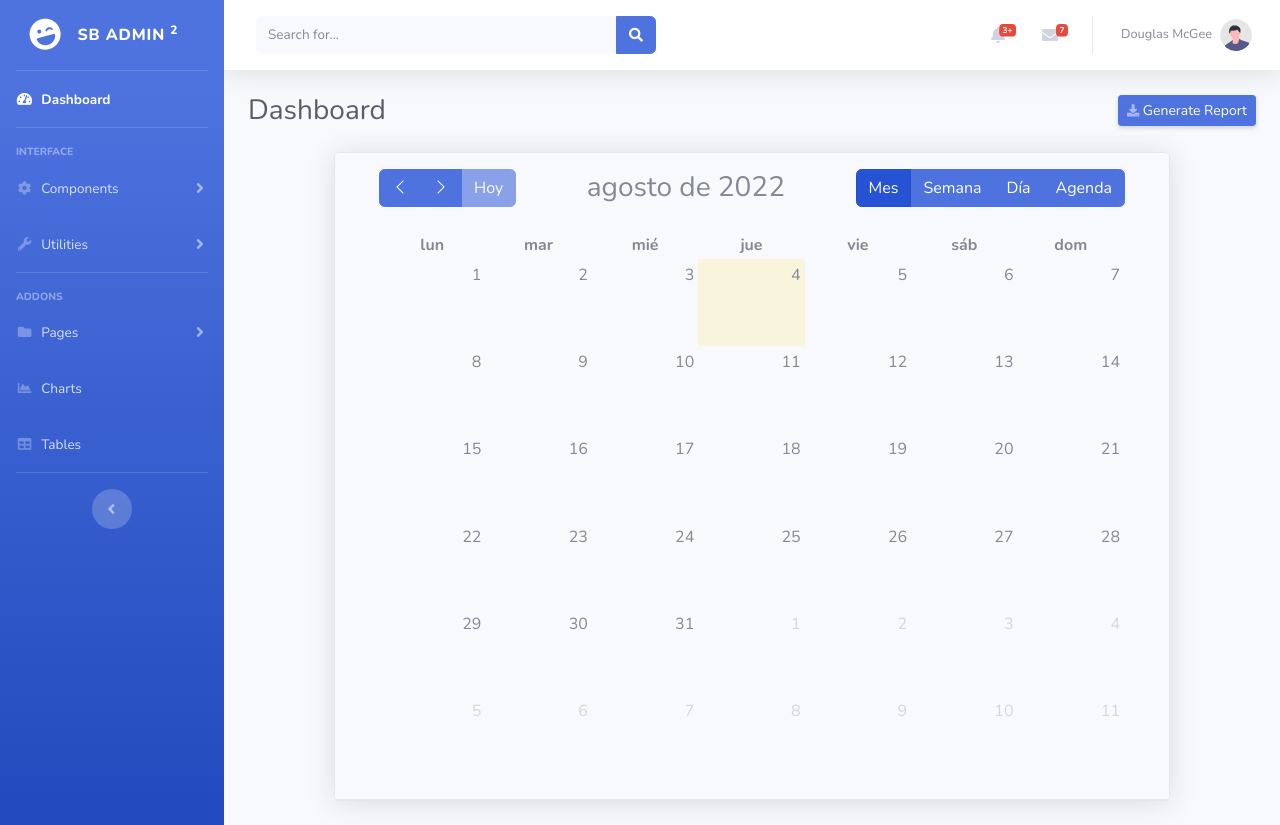
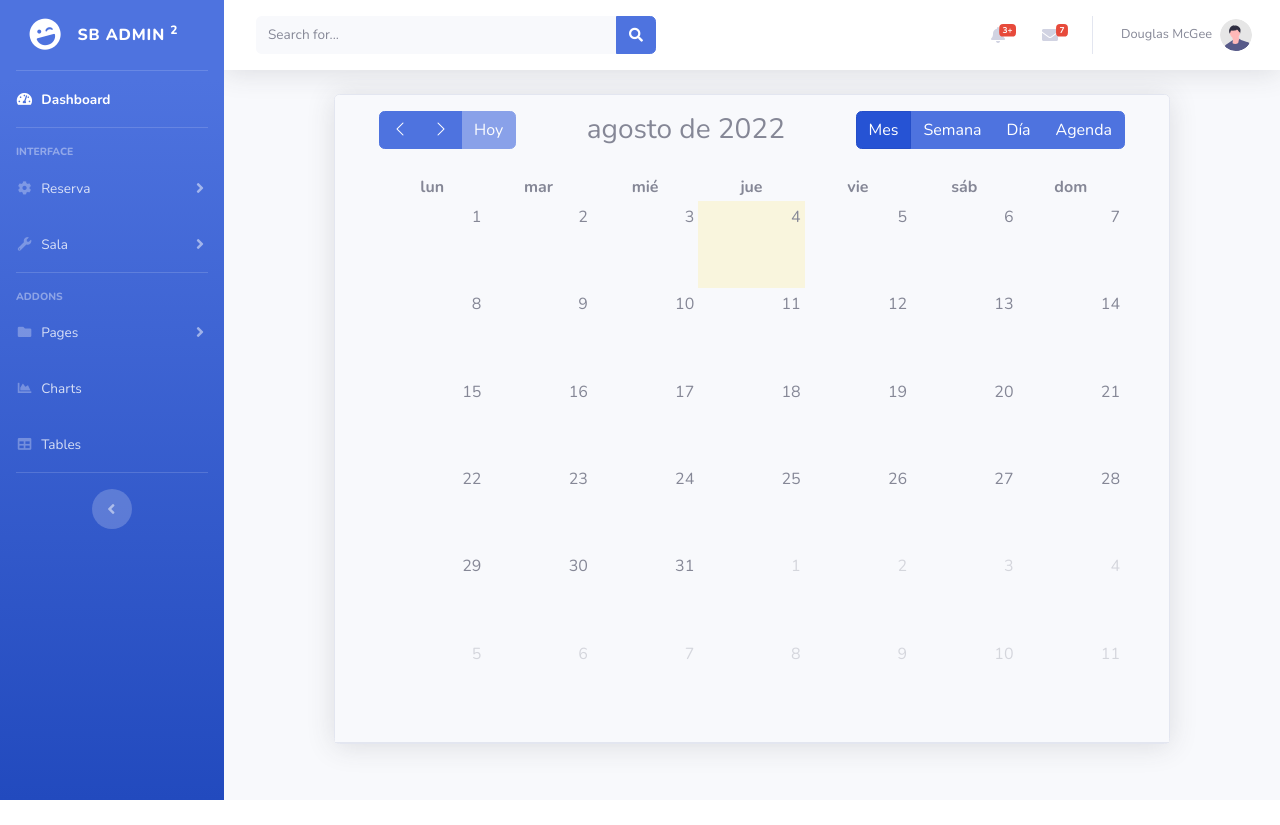
Before and after one commit to vlopez-dev/agenda, a Django app: page / in a window 1280 px wide. After the commit the page ends 800 px from the top, so only its background shows below. Run offline with Django 4.2, Linux system fonts and the light colour scheme; data comes from the database, SQL or seed files in the repository; lists and menus that the app fills with data are empty; some libraries are stand-ins or nearby versions.

Commit message:
add reserva dashboard and git ignore

```diff
--- a/agenda/urls.py
+++ b/agenda/urls.py
@@ -18,6 +18,8 @@ from django.urls import include, path
 
 urlpatterns = [
     path('', include("sala.urls")),
+    path('reserva/', include("reserva.urls")),
+
     path('accounts/', include('django.contrib.auth.urls')),
     path('accounts/', include('registration.urls')),
 
--- /dev/null
+++ b/reserva/urls.py
@@ -0,0 +1,12 @@
+from django.urls import path,include
+
+from . import views
+
+
+
+
+urlpatterns = [
+    path("addreserva/",views.add_reserva,name='add_reserva'),
+    path('<int:id>/',views.delete_reserva,name='delete_reserva'),
+
+]
--- a/sala/templates/sala/base.html
+++ b/sala/templates/sala/base.html
@@ -65,13 +65,15 @@
                 <a class="nav-link collapsed" href="#" data-toggle="collapse" data-target="#collapseTwo"
                     aria-expanded="true" aria-controls="collapseTwo">
                     <i class="fas fa-fw fa-cog"></i>
-                    <span>Components</span>
+                    <span>Reserva</span>
                 </a>
                 <div id="collapseTwo" class="collapse" aria-labelledby="headingTwo" data-parent="#accordionSidebar">
                     <div class="bg-white py-2 collapse-inner rounded">
                         <h6 class="collapse-header">Custom Components:</h6>
-                        <a class="collapse-item" href="buttons.html">Buttons</a>
-                        <a class="collapse-item" href="cards.html">Cards</a>
+                        <a class="collapse-item" href="{% url 'add_reserva' id %}">Nueva</a>
+                        <a class="collapse-item" href="cards.html">Editar</a>
+                        <a class="collapse-item" href="{% url 'delete_reserva' %}">Eliminar</a>
+
                     </div>
                 </div>
             </li>
@@ -81,16 +83,15 @@
                 <a class="nav-link collapsed" href="#" data-toggle="collapse" data-target="#collapseUtilities"
                     aria-expanded="true" aria-controls="collapseUtilities">
                     <i class="fas fa-fw fa-wrench"></i>
-                    <span>Utilities</span>
+                    <span>Sala</span>
                 </a>
                 <div id="collapseUtilities" class="collapse" aria-labelledby="headingUtilities"
                     data-parent="#accordionSidebar">
                     <div class="bg-white py-2 collapse-inner rounded">
                         <h6 class="collapse-header">Custom Utilities:</h6>
-                        <a class="collapse-item" href="utilities-color.html">Colors</a>
-                        <a class="collapse-item" href="utilities-border.html">Borders</a>
-                        <a class="collapse-item" href="utilities-animation.html">Animations</a>
-                        <a class="collapse-item" href="utilities-other.html">Other</a>
+                        <a class="collapse-item" href="utilities-color.html">Nueva</a>
+                        <a class="collapse-item" href="utilities-border.html">Editar</a>
+                        <a class="collapse-item" href="utilities-animation.html">Eliminar</a>
                     </div>
                 </div>
             </li>
@@ -370,11 +371,11 @@
                 <div class="container-fluid">
 
                     <!-- Page Heading -->
-                    <div class="d-sm-flex align-items-center justify-content-between mb-4">
+                    {% comment %} <div class="d-sm-flex align-items-center justify-content-between mb-4">
                         <h1 class="h3 mb-0 text-gray-800">Dashboard</h1>
                         <a href="#" class="d-none d-sm-inline-block btn btn-sm btn-primary shadow-sm"><i
                                 class="fas fa-download fa-sm text-white-50"></i> Generate Report</a>
-                    </div>
+                    </div> {% endcomment %}
 
                     <div class="row">
                         <div class="col-md-1"></div>
```
Also changed, not shown: reserva/forms.py (added, +11 -0 lines), reserva/templates/reserva/add_reserva.html (added, +8 -0 lines), reserva/templates/reserva/delete_reserva.html (added, +8 -0 lines), reserva/templates/reserva/edit_reserva.html (added, +8 -0 lines), reserva/views.py (+34 -1 lines), reserva/templates/reserva/base.html (added), 1 other file.
